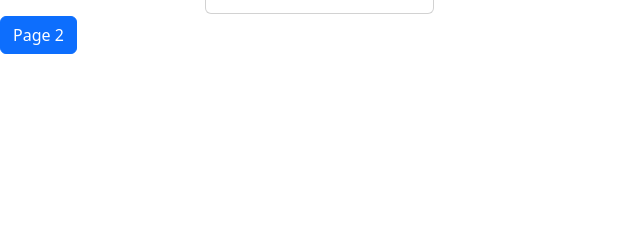
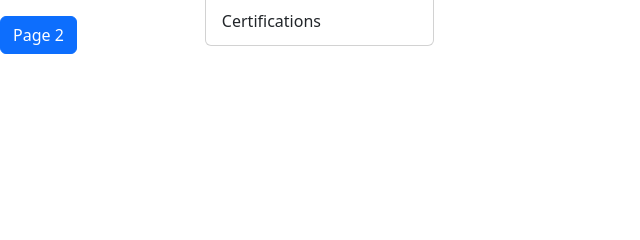
Before and after one commit to SanaYariH/HW4-MIS4013, a PHP site: page / in a window 1280 px wide, after a click on "Dropdown". Shown: the part 189-429 px from the top of the page, without its empty margins (0-640 px from the left). Run offline with PHP 8.4, Linux system fonts and the light colour scheme; data that the repository does not hold is empty.

Commit message:
Update header.php

```diff
--- a/header.php
+++ b/header.php
@@ -21,6 +21,7 @@
             <li><a class="dropdown-item" href="instructor-cards.php">INSTRUCTOR INFO CARDS</a></li>
             <li><a class="dropdown-item" href="courses.php">COURSES</a></li>
             <li><a class="dropdown-item" href="jobs.php">STUDENT JOBS</a></li>
+            <li><a class="dropdown-item" href="certifications.php">Certifications</a></li>
           </ul>
         </li>
         <li class="nav-item">
```
